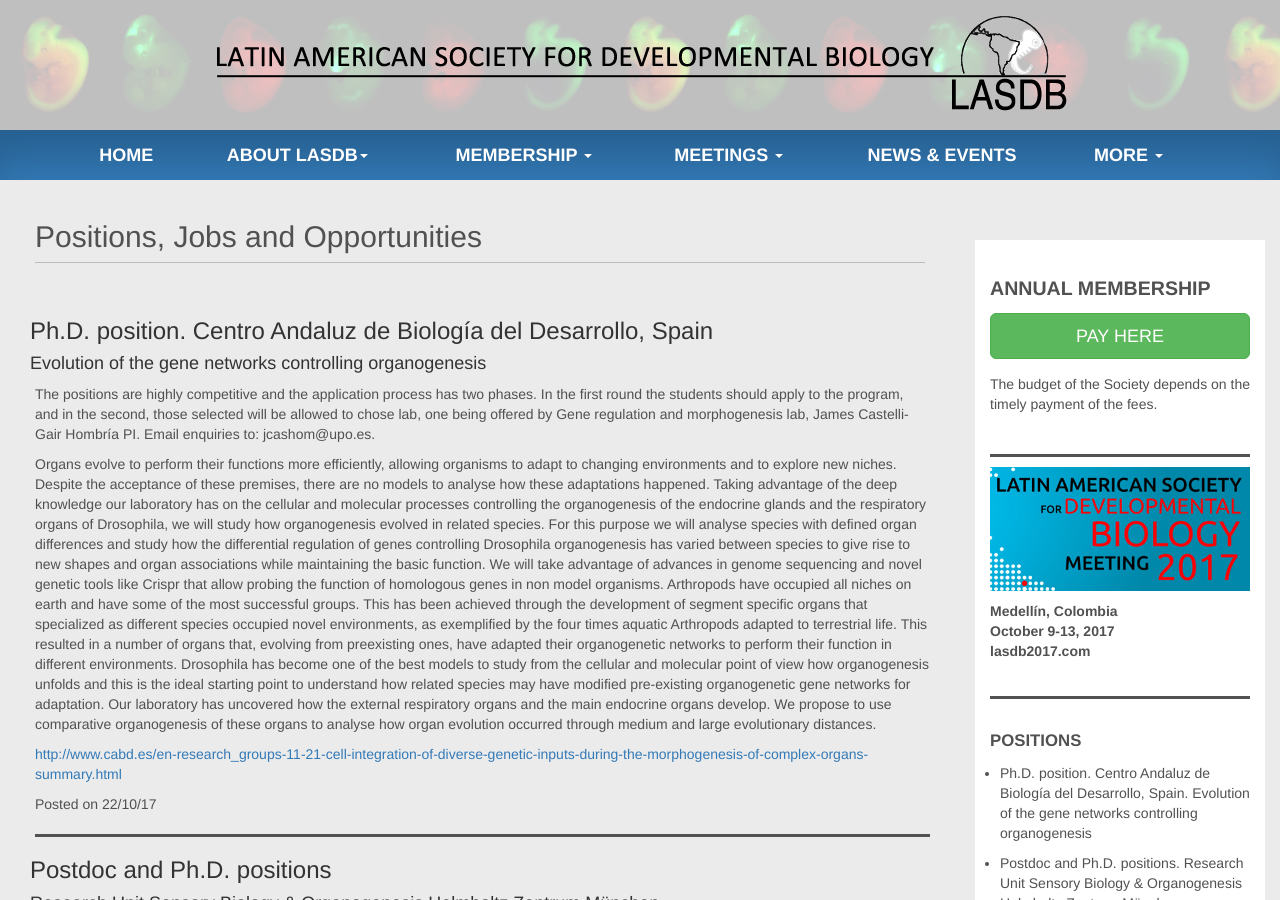
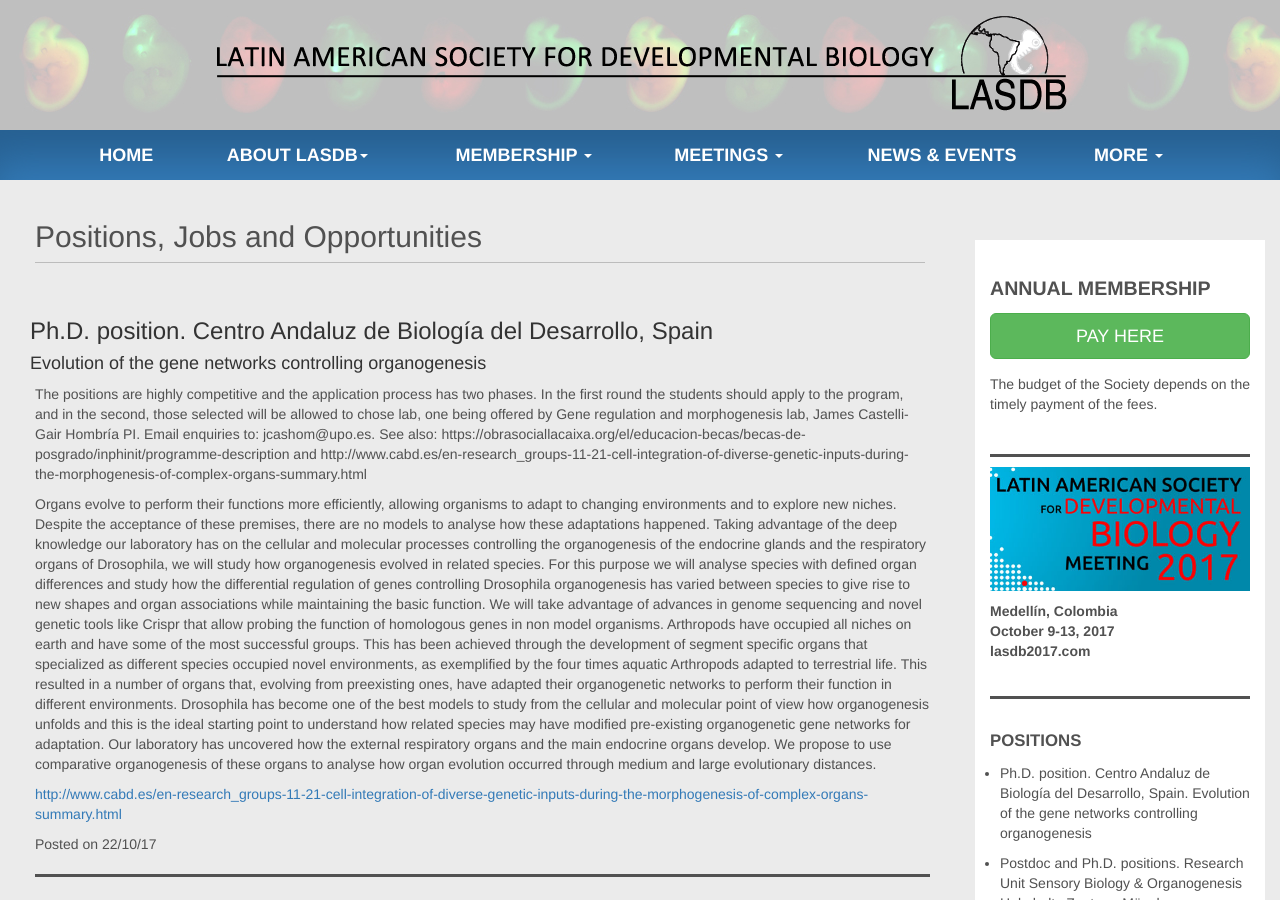
Before and after one commit to lasdb/lasdb.github.io, a Jekyll site: the page built from _posts/2000-01-01-jobs.markdown, in a window 1280 px wide and 900 px high. Built offline with Jekyll 4.4.1, drawn with Linux system fonts in a browser that asks for light colours; nearby versions of some CDN libraries.

Commit message:
Update 2000-01-01-jobs.markdown

```diff
--- a/_posts/2000-01-01-jobs.markdown
+++ b/_posts/2000-01-01-jobs.markdown
@@ -8,13 +8,12 @@
   - title: 'Ph.D. position. Centro Andaluz de Biología del Desarrollo, Spain'
     date: '22/10/17'
     subtitle: 'Evolution of the gene networks controlling organogenesis'
-    body: 'The positions are highly competitive and the application process has two phases. In the first round the students should apply to the program, and in the second, those selected will be allowed to chose lab, one being offered by Gene regulation and morphogenesis lab, James Castelli-Gair Hombría PI. Email enquiries to: jcashom@upo.es.'
+    body: 'The positions are highly competitive and the application process has two phases. In the first round the students should apply to the program, and in the second, those selected will be allowed to chose lab, one being offered by Gene regulation and morphogenesis lab, James Castelli-Gair Hombría PI. Email enquiries to: jcashom@upo.es. See also: https://obrasociallacaixa.org/el/educacion-becas/becas-de-posgrado/inphinit/programme-description and http://www.cabd.es/en-research_groups-11-21-cell-integration-of-diverse-genetic-inputs-during-the-morphogenesis-of-complex-organs-summary.html'
     par2: 'Organs evolve to perform their functions more efficiently, allowing organisms to adapt to changing environments and to explore new niches. Despite the acceptance of these premises, there are no models to analyse how these adaptations happened. Taking advantage of the deep knowledge our laboratory has on the cellular and molecular processes controlling the organogenesis of the endocrine glands and the respiratory organs of Drosophila, we will study how organogenesis evolved in related species. For this purpose we will analyse species with defined organ differences and study how the differential regulation of genes controlling Drosophila organogenesis has varied between species to give rise to new shapes and organ associations while maintaining the basic function. We will take advantage of advances in genome sequencing and novel genetic tools like Crispr that allow probing the function of homologous genes in non model organisms.
 Arthropods have occupied all niches on earth and have some of the most successful groups. This has been achieved through the development of segment specific organs that specialized as different species occupied novel environments, as exemplified by the four times aquatic
 Arthropods adapted to terrestrial life. This resulted in a number of organs that, evolving from preexisting ones, have adapted their organogenetic networks to perform their function in different environments.
 Drosophila has become one of the best models to study from the cellular and molecular point of view how organogenesis unfolds and this is the ideal starting point to understand how related species may have modified pre-existing organogenetic gene networks for adaptation.
 Our laboratory has uncovered how the external respiratory organs and the main endocrine organs develop. We propose to use comparative organogenesis of these organs to analyse how organ evolution occurred through medium and large evolutionary distances.'
-    URL: 'https://obrasociallacaixa.org/el/educacion-becas/becas-de-posgrado/inphinit/programme-description'
     URL: 'http://www.cabd.es/en-research_groups-11-21-cell-integration-of-diverse-genetic-inputs-during-the-morphogenesis-of-complex-organs-summary.html'
   - title: 'Postdoc and Ph.D. positions'
     date: '1/10/17'
```
